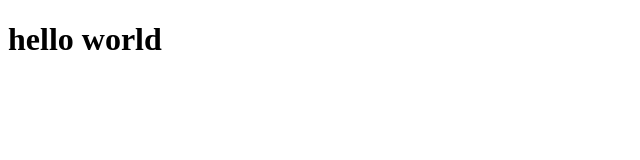
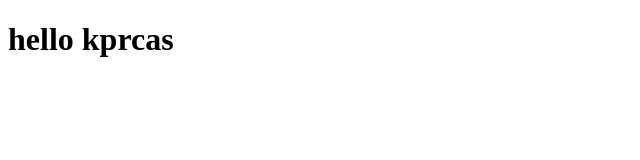
Before and after one commit to kabilesh223/KPRCAS-BATCH-2, a plain HTML site: page index.html in a window 1280 px wide. Shown: the full height of the page, 0-640 px from the left. Drawn offline with Linux system fonts and the light colour scheme.

Commit message:
Update index.html

```diff
--- a/index.html
+++ b/index.html
@@ -6,6 +6,6 @@
     <title>Document</title>
 </head>
 <body>
-    <h1>hello world </h1>
+    <h1>hello kprcas </h1>
 </body>
 </html>
```
